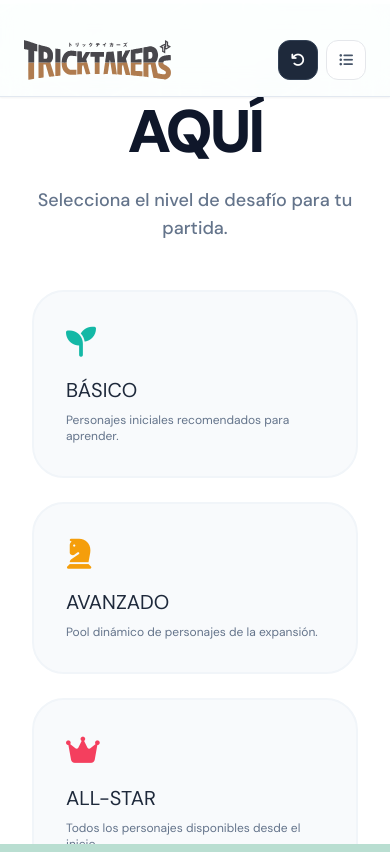
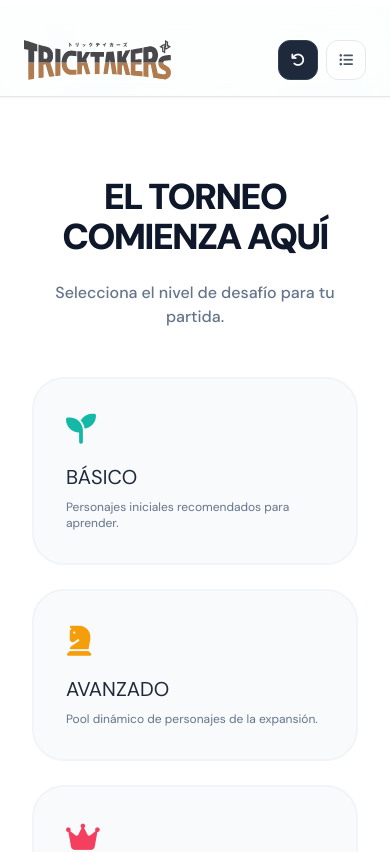
Before and after one commit to danielsanabria/Tricktakers-digital-game, a React (Vite) app: page / in a window 390 px wide. Shown: the top 852 px of the page. Built offline with nearby package versions, Linux system fonts and the light colour scheme.

Commit message:
style: Enhance responsive layout and typography across game screens.

```diff
--- a/App.tsx
+++ b/App.tsx
@@ -814,7 +814,7 @@ const App: React.FC = () => {
 
     return (
         <div
-            className="h-[100dvh] text-slate-800 font-sans selection:bg-teal-500/30 flex flex-col overflow-hidden bg-cover bg-center"
+            className="min-h-[100dvh] md:h-[100dvh] text-slate-800 font-sans selection:bg-teal-500/30 flex flex-col overflow-x-hidden bg-cover bg-center"
             style={{
                 backgroundColor: '#B9DED1',
                 backgroundImage: `url('/assets/bg-pattern.png')`,
@@ -890,10 +890,10 @@ const App: React.FC = () => {
 
             <main className="flex-1 relative overflow-hidden flex flex-col">
                 {phase === GamePhase.MODE_SELECTION && (
-                    <div className="flex-1 flex flex-col items-center justify-center p-8 text-center bg-white overflow-y-auto">
-                        <div className="max-w-2xl">
-                            <h2 className="text-6xl font-black text-slate-900 mb-6 tracking-tighter">EL TORNEO <br />COMIENZA AQUÍ</h2>
-                            <p className="text-slate-500 text-lg mb-12 font-medium">Selecciona el nivel de desafío para tu partida.</p>
+                    <div className="flex-1 flex flex-col items-center justify-start sm:justify-center p-8 text-center bg-white overflow-y-auto custom-scrollbar">
+                        <div className="max-w-2xl py-12">
+                            <h2 className="text-4xl md:text-6xl font-black text-slate-900 mb-6 tracking-tighter">EL TORNEO <br />COMIENZA AQUÍ</h2>
+                            <p className="text-slate-500 text-base md:text-lg mb-12 font-medium">Selecciona el nivel de desafío para tu partida.</p>
                             <div className="grid grid-cols-1 md:grid-cols-3 gap-6">
                                 <button onClick={() => initGame(GameMode.BASIC)} className="p-8 bg-slate-50 rounded-[2rem] border-2 border-slate-100 hover:border-teal-500 hover:bg-teal-50/30 transition-all group text-left">
                                     <i className="fa-solid fa-seedling text-3xl text-teal-500 mb-4 group-hover:scale-110 transition-transform"></i>
--- a/components/CharacterSelection.tsx
+++ b/components/CharacterSelection.tsx
@@ -25,7 +25,7 @@ export const CharacterSelection: React.FC<CharacterSelectionProps> = ({
         <div className="max-w-7xl mx-auto px-4 py-8 flex flex-col h-full animate-in fade-in duration-500">
             {/* Header de Selección */}
             <div className="text-center mb-8">
-                <h2 className="text-4xl font-black text-slate-800 uppercase tracking-tighter mb-2">Selección de Personaje</h2>
+                <h2 className="text-2xl md:text-3xl lg:text-4xl font-black text-slate-800 uppercase tracking-tighter mb-2">Selección de Personaje</h2>
                 <div className="inline-flex items-center gap-4 bg-white px-8 py-3 rounded-full shadow-sm border border-slate-200">
                     <span className="text-slate-400 font-bold uppercase text-xs tracking-widest">Turno actual</span>
                     <div className="w-px h-4 bg-slate-200"></div>
--- a/components/screens/GameOverScreen.tsx
+++ b/components/screens/GameOverScreen.tsx
@@ -14,15 +14,15 @@ export const GameOverScreen: React.FC<GameOverScreenProps> = ({ result, players,
     const { winner, reason } = result;
 
     return (
-        <div className="fixed inset-0 z-50 bg-slate-900 flex items-center justify-center p-8">
-            <div className="text-center max-w-lg">
-                <h2 className="text-7xl font-black text-white mb-4 tracking-tighter">FIN DEL TORNEO</h2>
-                <div className="bg-white/10 p-8 rounded-[3rem] border border-white/20 mb-8">
-                    <p className="text-teal-400 font-black text-2xl mb-2 uppercase">Ganador Absoluto</p>
-                    <h3 className="text-5xl font-black text-white mb-6 tracking-tight">
+        <div className="fixed inset-0 z-50 bg-slate-900 flex items-center justify-center p-4 sm:p-8 overflow-y-auto">
+            <div className="text-center max-w-lg w-full py-8">
+                <h2 className="text-4xl md:text-7xl font-black text-white mb-4 tracking-tighter">FIN DEL TORNEO</h2>
+                <div className="bg-white/10 p-6 sm:p-8 rounded-[2.5rem] sm:rounded-[3rem] border border-white/20 mb-8">
+                    <p className="text-teal-400 font-black text-xl sm:text-2xl mb-2 uppercase">Ganador Absoluto</p>
+                    <h3 className="text-3xl md:text-5xl font-black text-white mb-6 tracking-tight">
                         {winner.name}
                     </h3>
-                    <p className="text-white/60 mb-6">{reason}</p>
+                    <p className="text-white/60 mb-6 text-sm md:text-base">{reason}</p>
 
                     <div className="space-y-2">
                         {players.sort((a, b) => b.score - a.score).map((p, i) => (
--- a/index.html
+++ b/index.html
@@ -29,7 +29,6 @@
             /* Slate-50 */
             color: #1e293b;
             /* Slate-800 */
-            overflow: hidden;
         }
 
         .card-shadow {
```
